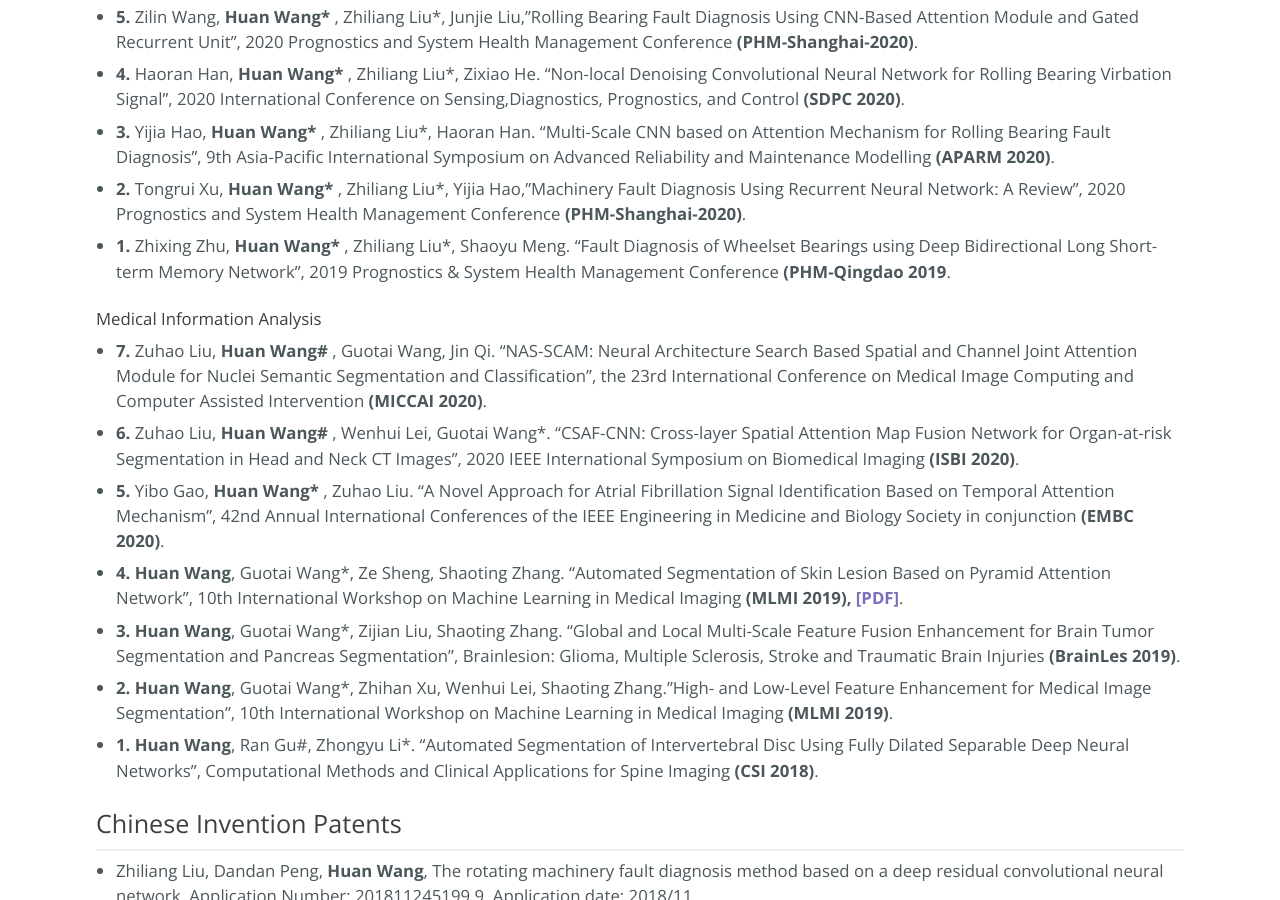
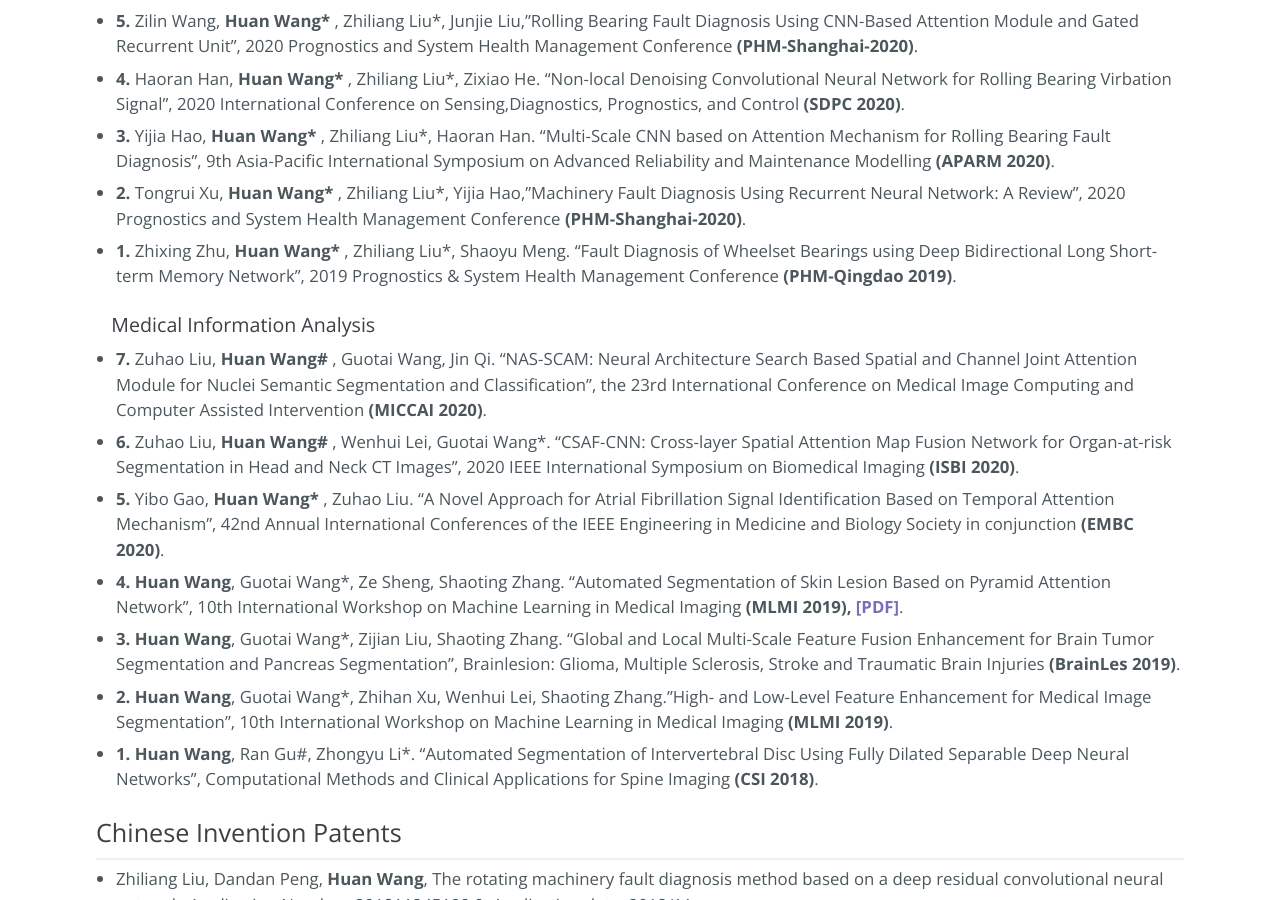
Before and after one commit to WH-HuanWang/WH-HuanWang.github.io, a Jekyll site: the page built from index.md, in a window 1280 px wide and 900 px high, scrolled down 1893 px. Built offline with Jekyll 4.4.1, drawn with Linux system fonts in a browser that asks for light colours; part of the change alters nothing that is shown.

```diff
--- a/index.md
+++ b/index.md
@@ -58,16 +58,16 @@ B.S. Mechanical design, manufacturing and automation, School of mechanical and e
 
 ## Selected Conference Articles
 * * *
-#### Prognostics and System Health Management
+### &nbsp;&nbsp; Prognostics and System Health Management
 
 * <b>6. </b>Haoran Han, <b>Huan Wang* </b>, Zhiliang Liu*, Yijia Hao. "An Intelligence Fault Diagnosis Approach for Rolling Bearings Based on Non-local Convolutional Neural Network", 9th Asia-Pacific International Symposium on Advanced Reliability and Maintenance Modelling <b>(APARM 2020)</b>.
 * <b>5. </b>Zilin Wang, <b>Huan Wang* </b>, Zhiliang Liu*, Junjie Liu,"Rolling Bearing Fault Diagnosis Using CNN-Based Attention Module and Gated Recurrent Unit", 2020 Prognostics and System Health Management Conference <b>(PHM-Shanghai-2020)</b>.
 * <b>4. </b>Haoran Han, <b>Huan Wang* </b>, Zhiliang Liu*, Zixiao He. "Non-local Denoising Convolutional Neural Network for Rolling Bearing Virbation Signal", 2020 International Conference on Sensing,Diagnostics, Prognostics, and Control <b>(SDPC 2020)</b>.
 * <b>3. </b>Yijia Hao, <b>Huan Wang* </b>, Zhiliang Liu*, Haoran Han. "Multi-Scale CNN based on Attention Mechanism for Rolling Bearing Fault Diagnosis", 9th Asia-Pacific International Symposium on Advanced Reliability and Maintenance Modelling <b>(APARM 2020)</b>.
 * <b>2. </b>Tongrui Xu, <b>Huan Wang* </b>, Zhiliang Liu*, Yijia Hao,"Machinery Fault Diagnosis Using Recurrent Neural Network: A Review", 2020 Prognostics and System Health Management Conference <b>(PHM-Shanghai-2020)</b>.
-* <b>1. </b>Zhixing Zhu, <b>Huan Wang* </b>, Zhiliang Liu*, Shaoyu Meng. "Fault Diagnosis of Wheelset Bearings using Deep Bidirectional Long Short-term Memory Network", 2019 Prognostics & System Health Management Conference <b>(PHM-Qingdao 2019</b>.
+* <b>1. </b>Zhixing Zhu, <b>Huan Wang* </b>, Zhiliang Liu*, Shaoyu Meng. "Fault Diagnosis of Wheelset Bearings using Deep Bidirectional Long Short-term Memory Network", 2019 Prognostics & System Health Management Conference <b>(PHM-Qingdao 2019)</b>.
 
-#### Medical Information Analysis
+### &nbsp;&nbsp; Medical Information Analysis
 
 * <b>7. </b>Zuhao Liu, <b>Huan Wang# </b>, Guotai Wang, Jin Qi. "NAS-SCAM: Neural Architecture Search Based Spatial and Channel Joint Attention Module for Nuclei Semantic Segmentation and Classification", the 23rd International Conference on Medical Image Computing and Computer Assisted Intervention <b>(MICCAI 2020)</b>.
 * <b>6. </b>Zuhao Liu, <b>Huan Wang# </b>, Wenhui Lei, Guotai Wang*. "CSAF-CNN: Cross-layer Spatial Attention Map Fusion Network for Organ-at-risk Segmentation in Head and Neck CT Images", 2020 IEEE International Symposium on Biomedical Imaging <b>(ISBI 2020)</b>.
```
